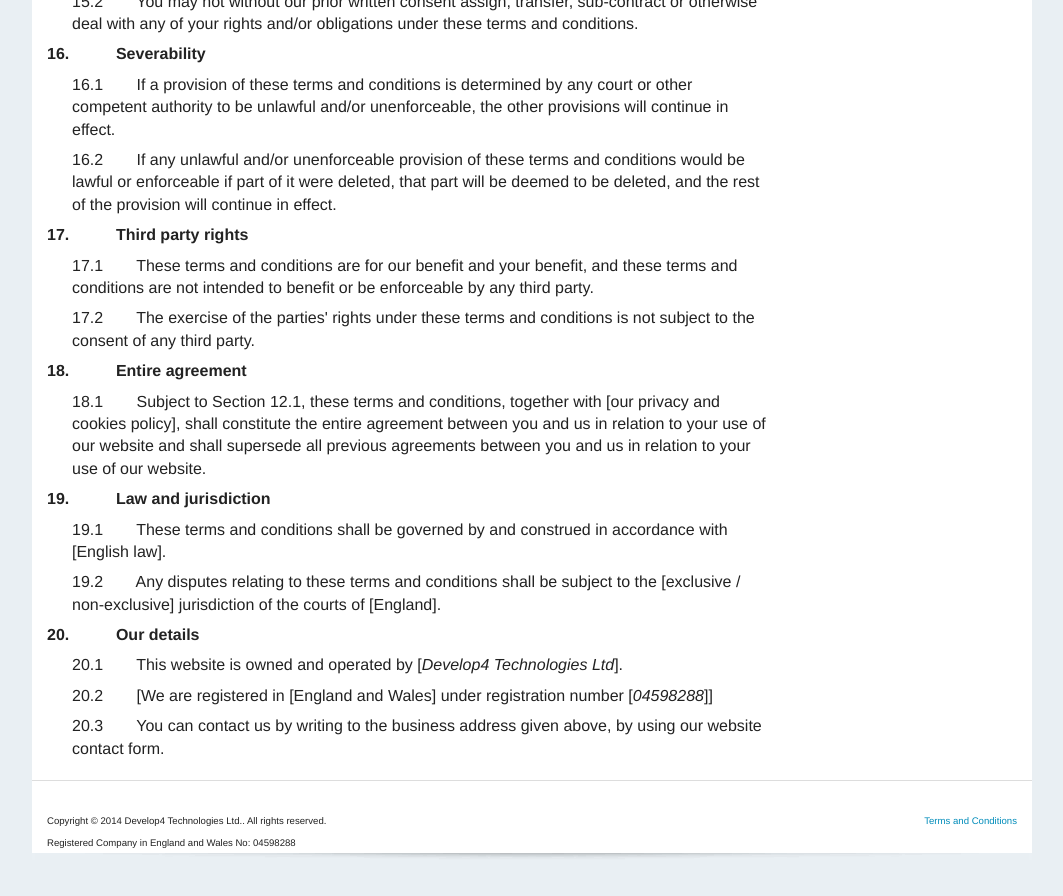
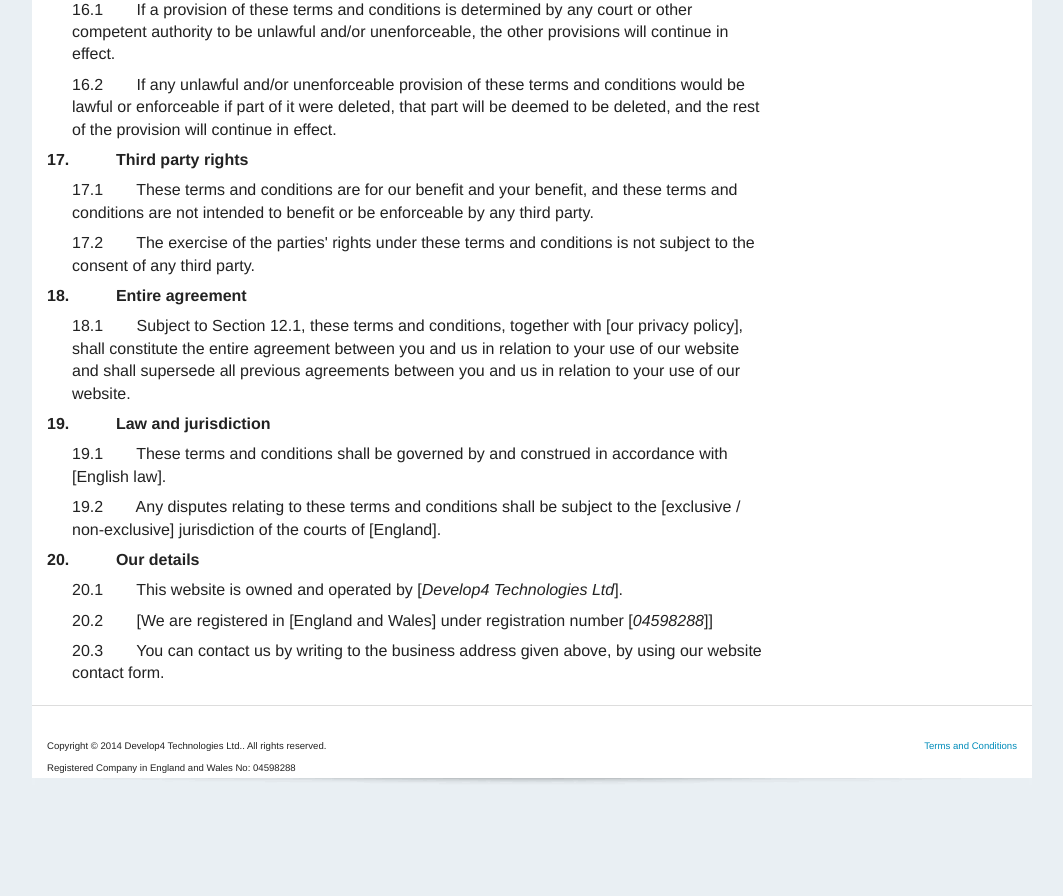
Before and after one commit to develop4/develop4.github.com, a Jekyll site: the page built from terms_and_conditions.html, in a window 1280 px wide and 900 px high, scrolled down 6200 px. Shown: the top 896 px of the window, without its empty margins (108-1171 px from the left). Built offline with Jekyll 4.4.1, drawn with Linux system fonts in a browser that asks for light colours; after the commit the page ends 7025 px from its top, so only the background shows below that; some of the changed text lies outside the part shown.

Commit message:
uodate ts an cs

```diff
--- a/terms_and_conditions.html
+++ b/terms_and_conditions.html
@@ -47,11 +47,6 @@
 must be at least [18] years of age to use our website; and by using our website
 or agreeing to these terms and conditions, you warrant and represent to us that
 you are at least [18] years of age.]</span></p>
-
-<p class=seqpara1><span >1.5<span class='span-tab'>&nbsp;&nbsp;&nbsp;&nbsp; </span>[Our
-website uses cookies; by using our website or agreeing to these terms and
-conditions, you consent to our use of cookies in accordance with the terms of
-our [privacy and cookies policy].]</span></p>
 
 <p class=seqhead1><b ><span >2.<span
 class='span-tab'>&nbsp;&nbsp;&nbsp;&nbsp;&nbsp;&nbsp;&nbsp; </span>Credit</span></b></p>
@@ -565,8 +560,8 @@
 class='span-tab'>&nbsp;&nbsp;&nbsp;&nbsp;&nbsp; </span>Entire agreement</span></b></p>
 
 <p class=seqpara1><span >18.1<span class='span-tab'>&nbsp;&nbsp; </span>Subject
-to Section 12.1, these terms and conditions, together with [our privacy and
-cookies policy], shall constitute the entire agreement between you and us in
+to Section 12.1, these terms and conditions, together with [our privacy policy],
+shall constitute the entire agreement between you and us in
 relation to your use of our website and shall supersede all previous agreements
 between you and us in relation to your use of our website.</span></p>
 
```
